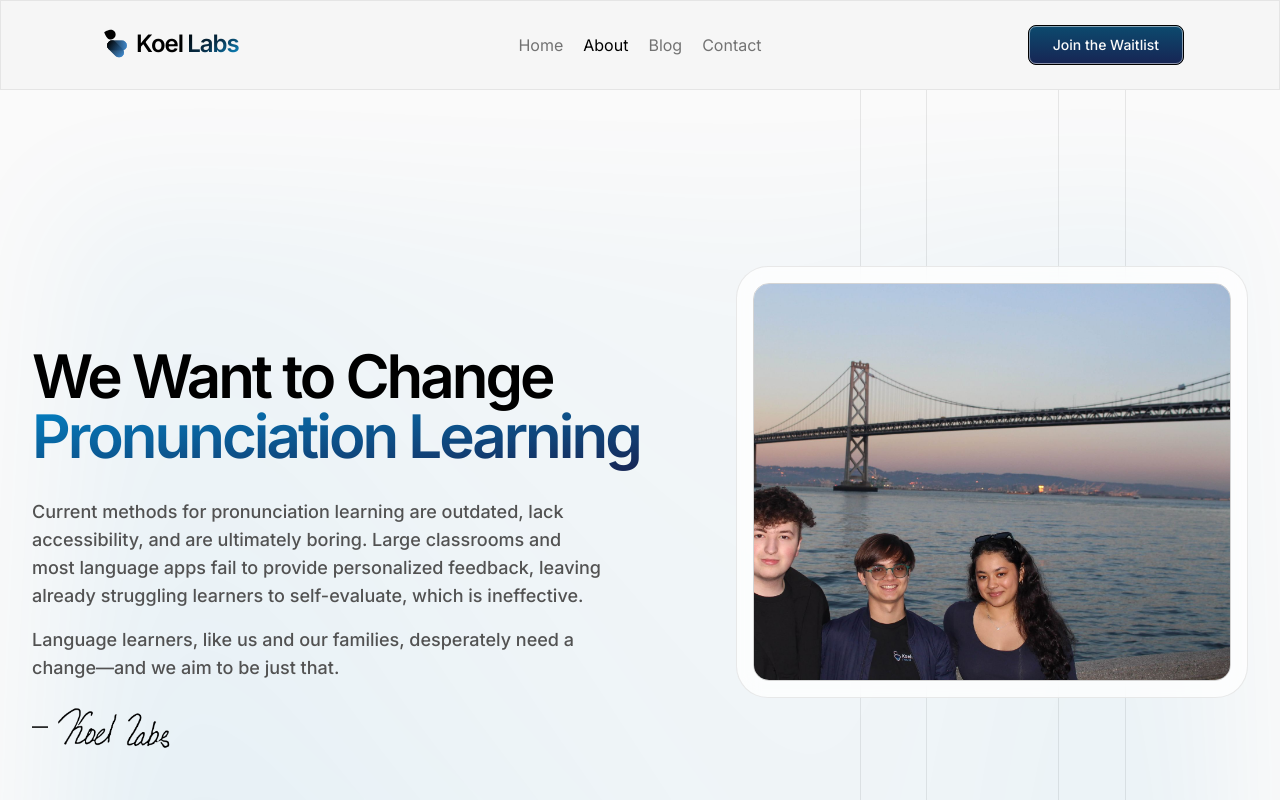
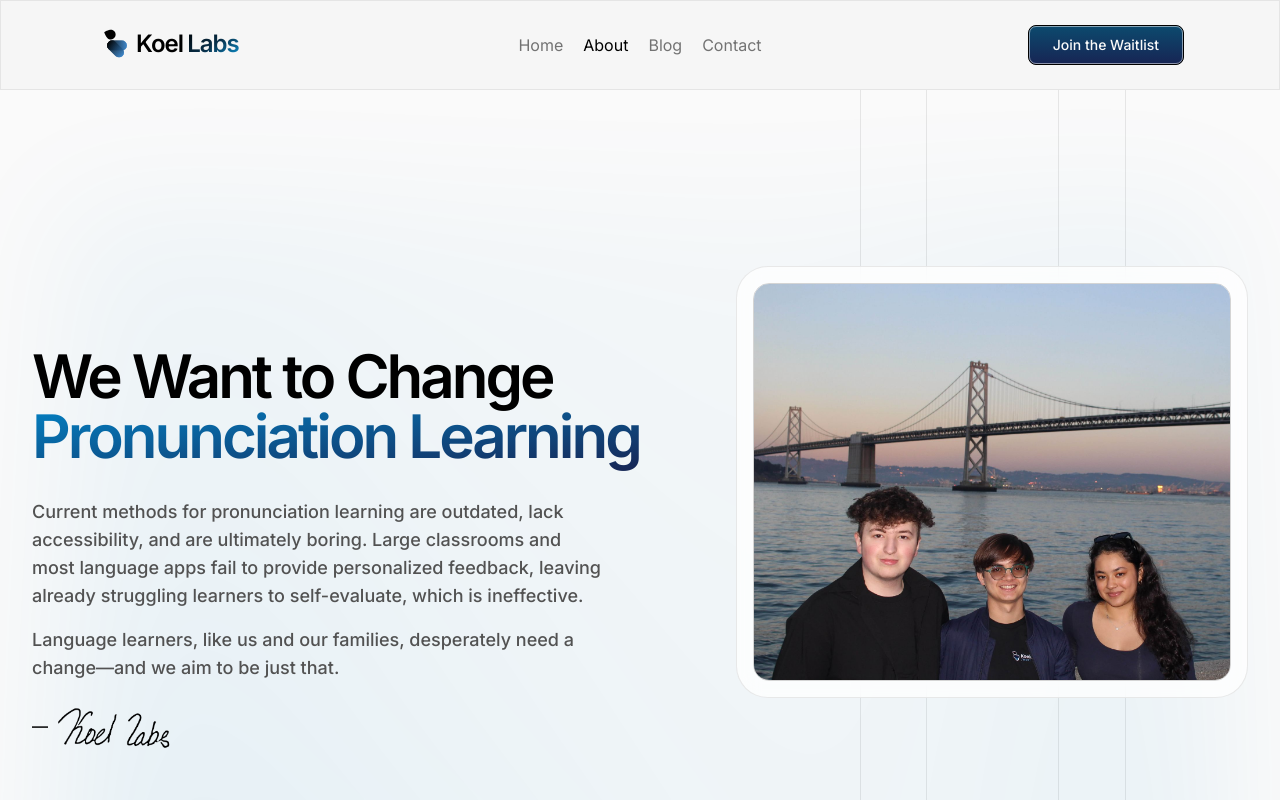
Before and after one commit to KoelLabs/koellabs.com, a Next.js app: page /about in a window 1280 px wide. Shown: the top 800 px of the page. Built offline with nearby package versions, Linux system fonts and the light colour scheme; what @vidstack/react would draw is missing.

Commit message:
img css fix

```diff
--- a/app/about/page.tsx
+++ b/app/about/page.tsx
@@ -94,7 +94,7 @@ export default function About() {
                 <img
                   alt="A photo of the Koel Labs founders, Alexander Metzger, Aruna Srivastava, and Ruslan Mukhamedvaleev standing in front of the bay bridge in San Francisco."
                   src="/images/aboutShot.jpeg"
-                  className=" aspect-[6/5] scale w-full md:max-w-lg rounded-2xl object-cover object-right lg:max-w-none xl:row-span-2 xl:row-end-2 border border-neutral-300"
+                  className=" aspect-[6/5] scale w-full md:max-w-lg rounded-2xl object-cover object-left lg:max-w-none xl:row-span-2 xl:row-end-2 border border-neutral-300"
                 />
               </div>
             </div>
```
